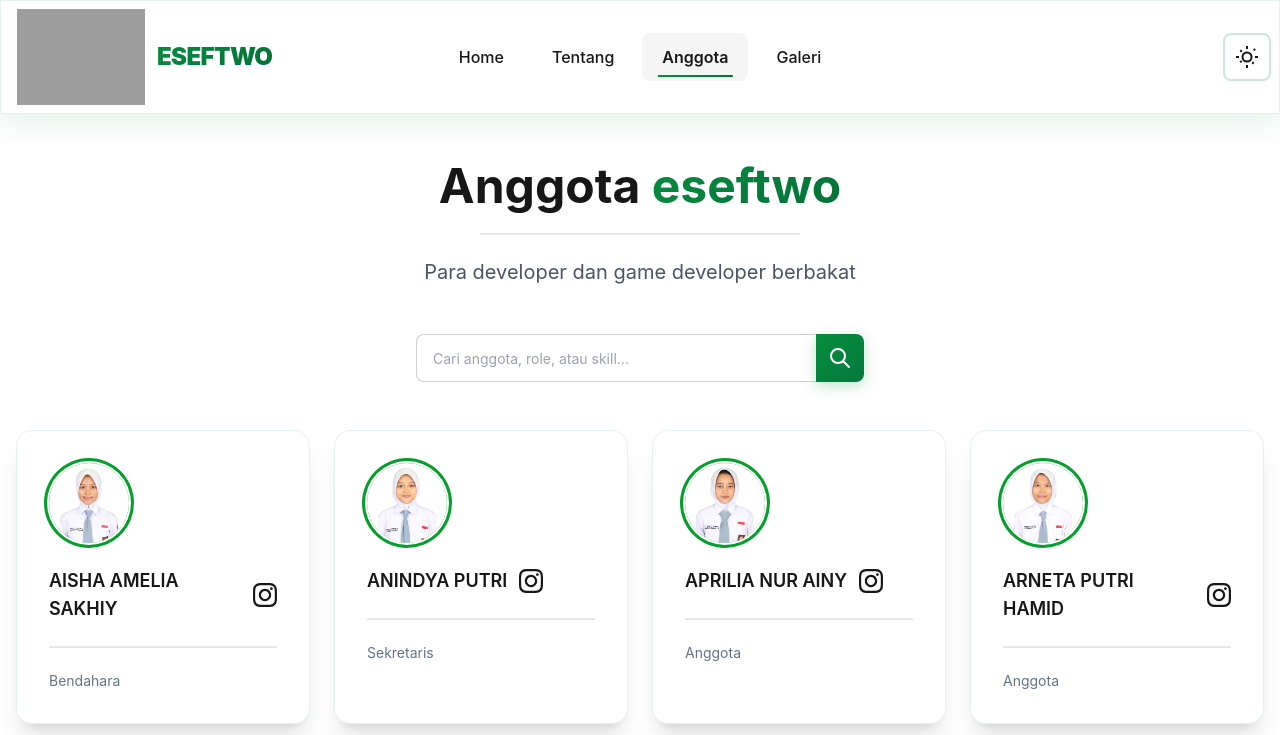
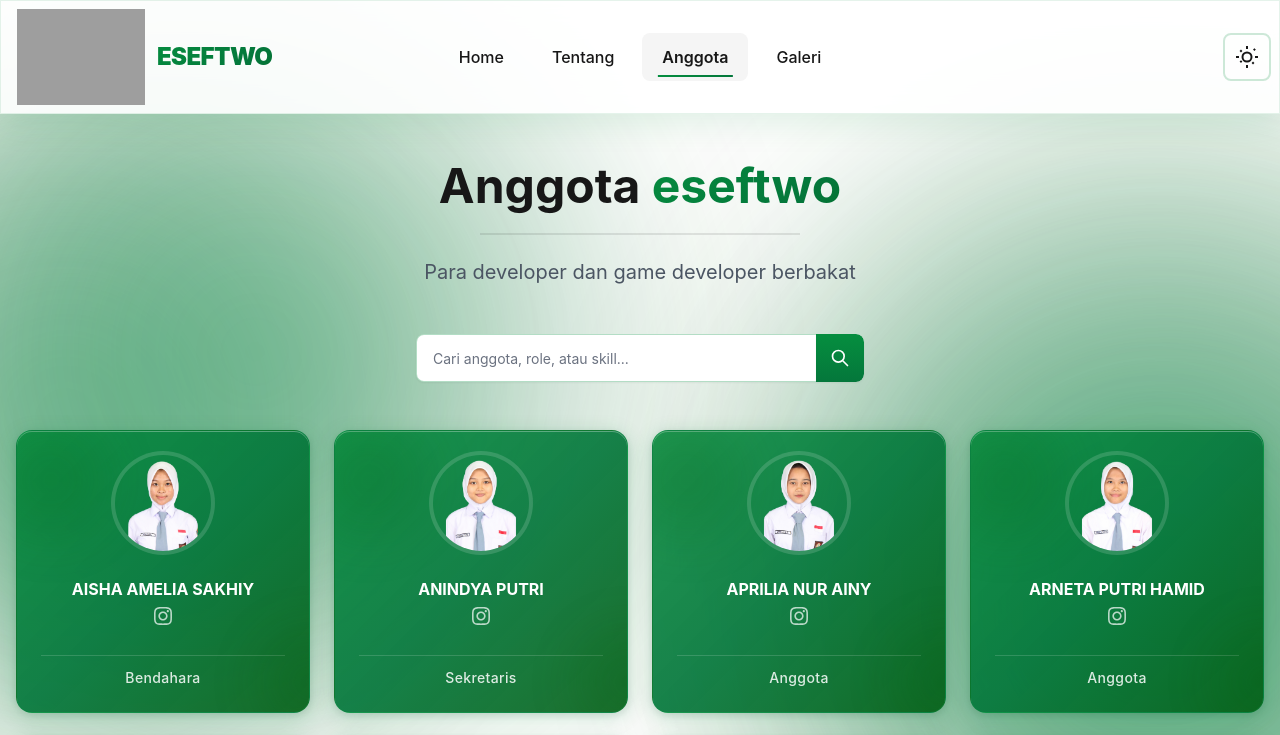
Before and after one commit to ersaf1/sft2, a React (Vite) app: page /members in a window 1280 px wide. Shown: the top 735 px of the page. Built offline with nearby package versions, Linux system fonts and the light colour scheme; grey boxes are pictures that could not be loaded.

Commit message:
feat: add animated background particles for light mode; enhance Members page layout and styling

```diff
--- a/src/App.tsx
+++ b/src/App.tsx
@@ -13,6 +13,14 @@ function App() {
 
     return (
         <div className="min-h-screen flex flex-col">
+            {/* Background particles global untuk mode terang */}
+            <div className="global-bg-particles">
+                <div className="particle particle-1"></div>
+                <div className="particle particle-2"></div>
+                <div className="particle particle-3"></div>
+                <div className="particle particle-4"></div>
+            </div>
+
             <Navbar />
             <main className="flex-grow">
                 <AnimatePresence mode="wait">
--- a/src/index.css
+++ b/src/index.css
@@ -248,6 +248,249 @@
     box-shadow: 0 8px 32px rgba(var(--p-primary-rgb), 0.12);
   }
 
+  /* Animated background with floating green particles for member cards - DARK MODE */
+  .card-animated-bg {
+    background: linear-gradient(135deg,
+      rgba(var(--p-accent-rgb), 0.25) 0%,
+      rgba(var(--p-highlight-rgb), 0.35) 50%,
+      rgba(11, 17, 32, 0.95) 100%);
+    border-radius: 1rem;
+    position: relative;
+    overflow: hidden;
+    border: 1px solid rgba(var(--p-primary-rgb), 0.2);
+    box-shadow:
+      0 4px 20px rgba(0, 0, 0, 0.3),
+      0 0 0 1px rgba(var(--p-primary-rgb), 0.1),
+      inset 0 1px 0 rgba(255, 255, 255, 0.05);
+    transition: all 0.3s ease;
+  }
+
+  .card-animated-bg:hover {
+    border-color: rgba(var(--p-primary-rgb), 0.4);
+    box-shadow:
+      0 8px 30px rgba(var(--p-primary-rgb), 0.25),
+      0 0 0 1px rgba(var(--p-primary-rgb), 0.3),
+      inset 0 1px 0 rgba(255, 255, 255, 0.1);
+  }
+
+  /* Light theme override untuk card background - LIGHT MODE */
+  :root[data-theme="eseftwo-light"] .card-animated-bg {
+    background: linear-gradient(135deg,
+      rgba(var(--p-primary-rgb), 0.88) 0%,
+      rgba(var(--p-secondary-rgb), 0.92) 50%,
+      rgba(var(--p-accent-rgb), 0.90) 100%);
+    border: 1px solid rgba(var(--p-primary-rgb), 0.3);
+    box-shadow:
+      0 4px 20px rgba(var(--p-primary-rgb), 0.2),
+      0 2px 8px rgba(0, 0, 0, 0.1),
+      inset 0 1px 0 rgba(255, 255, 255, 0.3);
+  }
+
+  :root[data-theme="eseftwo-light"] .card-animated-bg:hover {
+    border-color: rgba(var(--p-primary-rgb), 0.5);
+    box-shadow:
+      0 8px 30px rgba(var(--p-primary-rgb), 0.3),
+      0 4px 12px rgba(0, 0, 0, 0.15),
+      inset 0 1px 0 rgba(255, 255, 255, 0.4);
+  }
+
+  /* Floating particles - DARK MODE */
+  .card-animated-bg::before,
+  .card-animated-bg::after {
+    content: '';
+    position: absolute;
+    border-radius: 50%;
+    background: radial-gradient(circle,
+      rgba(var(--p-primary-rgb), 0.35),
+      rgba(var(--p-primary-rgb), 0.15),
+      transparent);
+    filter: blur(18px);
+    animation: float-particle 12s ease-in-out infinite;
+    pointer-events: none;
+  }
+
+  /* Floating particles - LIGHT MODE (lebih subtle) */
+  :root[data-theme="eseftwo-light"] .card-animated-bg::before,
+  :root[data-theme="eseftwo-light"] .card-animated-bg::after {
+    background: radial-gradient(circle,
+      rgba(var(--p-accent-rgb), 0.5),
+      rgba(var(--p-highlight-rgb), 0.3),
+      transparent);
+    filter: blur(22px);
+  }
+
+  .card-animated-bg::before {
+    width: 130px;
+    height: 130px;
+    top: -15%;
+    left: -12%;
+    animation-duration: 10s;
+    animation-delay: 0s;
+  }
+
+  .card-animated-bg::after {
+    width: 100px;
+    height: 100px;
+    bottom: -12%;
+    right: -10%;
+    animation-duration: 13s;
+    animation-delay: 2s;
+  }
+
+  @keyframes float-particle {
+    0%, 100% {
+      transform: translate(0, 0) scale(1);
+      opacity: 0.4;
+    }
+    25% {
+      transform: translate(30px, -25px) scale(1.15);
+      opacity: 0.6;
+    }
+    50% {
+      transform: translate(-15px, 35px) scale(0.95);
+      opacity: 0.5;
+    }
+    75% {
+      transform: translate(25px, 15px) scale(1.1);
+      opacity: 0.55;
+    }
+  }
+
+  /* Search bar styling - Dark mode default */
+  .search-input {
+    background: rgba(31, 41, 55, 1);
+    color: white;
+    border: 1px solid rgba(75, 85, 99, 0.3);
+  }
+
+  .search-input::placeholder {
+    color: rgba(156, 163, 175, 1);
+  }
+
+  .search-input:focus {
+    outline: none;
+    border-color: rgba(var(--p-primary-rgb), 0.5);
+    box-shadow: 0 0 0 3px rgba(var(--p-primary-rgb), 0.1);
+  }
+
+  .search-button {
+    background: linear-gradient(to bottom, rgba(31, 41, 55, 1), rgba(17, 24, 39, 1));
+    color: white;
+    border: none;
+  }
+
+  .search-button:hover {
+    background: linear-gradient(to bottom, rgba(55, 65, 81, 1), rgba(31, 41, 55, 1));
+  }
+
+  /* Search bar styling - Light mode */
+  :root[data-theme="eseftwo-light"] .search-input {
+    background: white;
+    color: rgba(17, 24, 39, 1);
+    border: 1px solid rgba(var(--p-primary-rgb), 0.3);
+  }
+
+  :root[data-theme="eseftwo-light"] .search-input::placeholder {
+    color: rgba(107, 114, 128, 1);
+  }
+
+  :root[data-theme="eseftwo-light"] .search-input:focus {
+    border-color: rgba(var(--p-primary-rgb), 0.6);
+    box-shadow: 0 0 0 3px rgba(var(--p-primary-rgb), 0.15);
+  }
+
+  :root[data-theme="eseftwo-light"] .search-button {
+    background: linear-gradient(to bottom,
+      rgba(var(--p-primary-rgb), 1),
+      rgba(var(--p-secondary-rgb), 1));
+  }
+
+  :root[data-theme="eseftwo-light"] .search-button:hover {
+    filter: brightness(1.1);
+  }
+
+  /* Background particles GLOBAL untuk semua halaman - hanya untuk mode terang */
+  .global-bg-particles {
+    display: none;
+  }
+
+  :root[data-theme="eseftwo-light"] .global-bg-particles {
+    display: block;
+    position: fixed;
+    top: 0;
+    left: 0;
+    width: 100%;
+    height: 100%;
+    pointer-events: none;
+    z-index: 0;
+    overflow: hidden;
+  }
+
+  :root[data-theme="eseftwo-light"] .particle {
+    position: absolute;
+    border-radius: 50%;
+    background: radial-gradient(circle,
+      rgba(var(--p-primary-rgb), 0.6),
+      rgba(var(--p-secondary-rgb), 0.4),
+      rgba(var(--p-accent-rgb), 0.2),
+      transparent);
+    filter: blur(100px);
+    animation: float-bg-particle 12s ease-in-out infinite;
+  }
+
+  :root[data-theme="eseftwo-light"] .particle-1 {
+    width: 800px;
+    height: 800px;
+    top: -15%;
+    left: -20%;
+    animation-delay: 0s;
+  }
+
+  :root[data-theme="eseftwo-light"] .particle-2 {
+    width: 900px;
+    height: 900px;
+    bottom: -25%;
+    right: -25%;
+    animation-delay: -6s;
+  }
+
+  :root[data-theme="eseftwo-light"] .particle-3 {
+    width: 700px;
+    height: 700px;
+    top: 20%;
+    right: -15%;
+    animation-delay: -3s;
+    animation-duration: 14s;
+  }
+
+  :root[data-theme="eseftwo-light"] .particle-4 {
+    width: 750px;
+    height: 750px;
+    bottom: 10%;
+    left: -10%;
+    animation-delay: -9s;
+    animation-duration: 16s;
+  }
+
+  @keyframes float-bg-particle {
+    0%, 100% {
+      transform: translate(0, 0) scale(1);
+      opacity: 0.8;
+    }
+    25% {
+      transform: translate(120px, -100px) scale(1.2);
+      opacity: 1;
+    }
+    50% {
+      transform: translate(-80px, 140px) scale(0.9);
+      opacity: 0.85;
+    }
+    75% {
+      transform: translate(100px, 80px) scale(1.15);
+      opacity: 0.9;
+    }
+  }
+
   @keyframes gradient-shift {
     0%, 100% {
       background-position: 0% 50%;
--- a/src/pages/Members.tsx
+++ b/src/pages/Members.tsx
@@ -23,7 +23,7 @@ const Members = () => {
         { id: 8, name: "DAFFA SETYA HANDIKA", instagram: "daffaastya", role: "Anggota", photo: "/members/8.png" },
         { id: 9, name: "DEBYSA NURUL USTAROH", instagram: "prettyiiesth_", role: "Anggota", photo: "/members/9.png" },
         { id: 10, name: "DIKA NURHIDAYAH", instagram: "_dknrhdyh", role: "Anggota", photo: "/members/10.png" },
-        { id: 11, name: "ERSAF SYIRAZI ARIFIN", instagram: "3rsapp", role: "Anggota", photo: "/members/11.png" },
+        { id: 11, name: "ERSAF SYIRAZI ARIFIN", instagram: "3rsapp", role: "Anggota g guna", photo: "/members/11.png" },
         { id: 12, name: "FADLAN KAUTSAR ALBUKHARI", instagram: "fdlnktsrrr_", role: "Anggota", photo: "/members/12.png" },
         { id: 13, name: "FATIKA NUR FAHRANI", instagram: "tikaanff_", role: "Anggota", photo: "/members/13.png" },
         { id: 14, name: "FIKO ANGGARA PUTRA", instagram: "bro_fkk", role: "Anggota", photo: "/members/14.png" },
@@ -55,9 +55,9 @@ const Members = () => {
     )
 
     return (
-        <div className="container mx-auto px-4 py-12">
+        <div className="container mx-auto px-4 py-12 relative z-10">
             {/* Header */}
-            <div className="text-center mb-12">
+            <div className="text-center mb-12 relative z-10">
                 <h1 className="text-5xl font-bold mb-4">Anggota <span className="gradient-text">eseftwo</span></h1>
                 <div className="divider max-w-xs mx-auto"></div>
                 <p className="text-xl text-gray-600">Para developer dan game developer berbakat</p>
@@ -67,19 +67,19 @@ const Members = () => {
            <div className="max-w-md mx-auto mb-12">
     <div className="form-control">
         {/* GANTI 'input-group' DENGAN 'join' */}
-        <div className="join w-full">
+        <div className="join w-full rounded-lg overflow-hidden shadow-sm">
             <input
                 type="text"
                 placeholder="Cari anggota, role, atau skill..."
                 // TAMBAHAN: join-item untuk menggabungkan elemen
                 // TAMBAHAN: input-md dan w-full untuk ukuran dan lebar penuh
-                className="input input-bordered w-full input-md join-item"
+                className="search-input input w-full input-md join-item rounded-l-lg px-4 py-3 transition-all duration-300"
                 value={searchTerm}
                 onChange={(e) => setSearchTerm(e.target.value)}
             />
             {/* PASTIKAN BUTTON JUGA MENGGUNAKAN join-item DAN UKURAN YANG SAMA */}
-            <button className="btn btn-square btn-primary btn-md join-item">
-                <svg xmlns="http://www.w3.org/2000/svg" className="h-6 w-6" fill="none" viewBox="0 0 24 24" stroke="currentColor">
+            <button aria-label="Search" className="search-button btn btn-square btn-md join-item rounded-r-lg flex items-center justify-center transition-all duration-300">
+                <svg xmlns="http://www.w3.org/2000/svg" className="h-5 w-5 text-white" fill="none" viewBox="0 0 24 24" stroke="currentColor">
                     <path strokeLinecap="round" strokeLinejoin="round" strokeWidth="2" d="M21 21l-6-6m2-5a7 7 0 11-14 0 7 7 0 0114 0z" />
                 </svg>
             </button>
@@ -90,45 +90,59 @@ const Members = () => {
             {/* Stats removed as requested */}
 
             {/* Members Grid: 1 col (default), 2 cols on small, 4 cols on md+ */}
-            <div className="grid grid-cols-1 sm:grid-cols-2 md:grid-cols-4 gap-6">
-                {filteredMembers.map((member) => (
-                    <div key={member.id} className="card bg-base-100 shadow-xl card-hover">
-                        <div className="card-body">
-                            <div className="avatar mb-4">
-                                <div className="w-20 rounded-full ring ring-primary ring-offset-base-100 ring-offset-2">
+            <div className="grid grid-cols-1 sm:grid-cols-2 md:grid-cols-4 gap-6 relative z-10">
+                {filteredMembers.map((member, idx) => (
+                    <div
+                        key={member.id}
+                        className="card card-animated-bg text-white shadow-xl transform-gpu hover:scale-[1.02] hover:shadow-2xl transition-all duration-300 ease-out animate-fade-in group"
+                        style={{ animationDelay: `${idx * 80}ms` }}
+                    >
+                        <div className="card-body p-6">
+                            <div className="flex justify-center mb-5">
+                                <div className="avatar">
+                                    <div className="w-24 rounded-full ring-2 ring-white/15 ring-offset-2 ring-offset-transparent group-hover:ring-white/30 transition-all duration-300">
                                         {member.photo ? (
                                             <img
                                                 src={member.photo}
                                                 alt={member.name}
                                                 className="object-cover"
                                                 onError={(e) => {
-                                                // Fallback to placeholder if image fails to load
                                                     e.currentTarget.style.display = 'none';
                                                     e.currentTarget.nextElementSibling?.classList.remove('hidden');
                                                 }}
                                             />
                                         ) : null}
-                                    <div className={`bg-primary text-neutral-content rounded-full w-20 h-20 flex items-center justify-center ${member.photo ? 'hidden' : ''}`}>
-                                        <span className="text-3xl">{member.name.charAt(0)}</span>
+                                        <div className={`bg-gradient-to-br from-white/10 to-white/5 backdrop-blur-sm text-white rounded-full w-24 h-24 flex items-center justify-center ${member.photo ? 'hidden' : ''}`}>
+                                            <span className="text-3xl font-bold">{member.name.charAt(0)}</span>
+                                        </div>
                                     </div>
                                 </div>
                             </div>
 
-                            <h2 className="card-title text-lg flex items-center gap-3">
-                                <span>{member.name}</span>
+                            <div className="text-center space-y-2">
+                                <h2 className="text-base font-bold leading-tight group-hover:text-white/95 transition-colors">
+                                    {member.name}
+                                </h2>
+
                                 {member.instagram && (
-                                    <a href={`https://instagram.com/${member.instagram}`} target="_blank" rel="noopener noreferrer" aria-label={`Instagram ${member.name}`} className="inline-flex items-center text-dark hover:text-primary">
-                                        <svg xmlns="http://www.w3.org/2000/svg" width="20" height="20" viewBox="0 0 24 24" fill="currentColor" className="w-6 h-6">
+                                    <a
+                                        href={`https://instagram.com/${member.instagram}`}
+                                        target="_blank"
+                                        rel="noopener noreferrer"
+                                        aria-label={`Instagram ${member.name}`}
+                                        className="inline-flex items-center justify-center text-white/70 hover:text-white hover:scale-110 transition-all duration-200"
+                                    >
+                                        <svg xmlns="http://www.w3.org/2000/svg" width="18" height="18" viewBox="0 0 24 24" fill="currentColor">
                                             <path d="M12 2.163c3.204 0 3.584.012 4.85.07 3.252.148 4.771 1.691 4.919 4.919.058 1.265.069 1.645.069 4.849 0 3.205-.012 3.584-.069 4.849-.149 3.225-1.664 4.771-4.919 4.919-1.266.058-1.644.07-4.85.07-3.204 0-3.584-.012-4.849-.07-3.26-.149-4.771-1.699-4.919-4.92-.058-1.265-.07-1.644-.07-4.849 0-3.204.013-3.583.07-4.849.149-3.227 1.664-4.771 4.919-4.919 1.266-.057 1.645-.069 4.849-.069zm0-2.163c-3.259 0-3.667.014-4.947.072-4.358.2-6.78 2.618-6.98 6.98-.059 1.281-.073 1.689-.073 4.948 0 3.259.014 3.668.072 4.948.2 4.358 2.618 6.78 6.98 6.98 1.281.058 1.689.072 4.948.072 3.259 0 3.668-.014 4.948-.072 4.354-.2 6.782-2.618 6.979-6.98.059-1.28.073-1.689.073-4.948 0-3.259-.014-3.667-.072-4.947-.196-4.354-2.617-6.78-6.979-6.98-1.281-.059-1.69-.073-4.949-.073zm0 5.838c-3.403 0-6.162 2.759-6.162 6.162s2.759 6.163 6.162 6.163 6.162-2.759 6.162-6.163c0-3.403-2.759-6.162-6.162-6.162zm0 10.162c-2.209 0-4-1.79-4-4 0-2.209 1.791-4 4-4s4 1.791 4 4c0 2.21-1.791 4-4 4zm6.406-11.845c-.796 0-1.441.645-1.441 1.44s.645 1.44 1.441 1.44c.795 0 1.439-.645 1.439-1.44s-.644-1.44-1.439-1.44z" />
                                         </svg>
                                     </a>
                                 )}
-                            </h2>
+                            </div>
 
-                            <div className="divider my-2"></div>
-
-                            {/* Jabatan / role */}
-                            <p className="text-sm text-muted">{member.role || 'Anggota'}</p>
+                            {/* Role text dengan border atas */}
+                            <div className="mt-4 pt-3 border-t border-white/15 text-center">
+                                <p className="text-sm text-white/85 font-medium tracking-wide">{member.role || 'Anggota'}</p>
+                            </div>
                         </div>
                     </div>
                 ))}
```
Also changed, not shown: 1 other file (tests, documents, lock files or other folders). Lines whose indentation alone changed are shown as unchanged.
